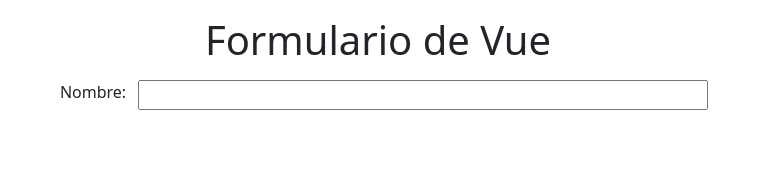
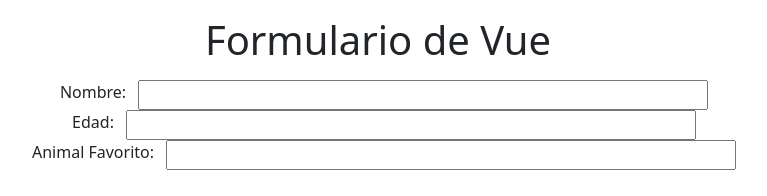
Before and after one commit to jalejandro13/vueForm, a plain HTML site: page index.html in a window 1280 px wide. Shown: the whole page, without its empty margins (262-1029 px from the left). Drawn offline with nearby package versions, Linux system fonts and the light colour scheme.

Commit message:
Se hizo el loop para los inouts pero falta darle estilo

```diff
--- a/index.html
+++ b/index.html
@@ -25,7 +25,7 @@
 
     <div id="app" v-cloak>
         <form class="container mt-3">
-            <input-div :tipo="informacionForm[0]['tipo']" v-model="informacionForm[0]['respuesta']" :etiqueta="informacionForm[0]['etiqueta']"  />
+            <input-div v-for="(infoInput, index) in informacionForm" :key="infoInput['etiqueta']" :tipo="infoInput['tipo']" v-model="infoInput['respuesta']" :etiqueta="infoInput['etiqueta']"  />
         </form>
     </div>
 </body>
--- a/index.js
+++ b/index.js
@@ -4,6 +4,16 @@ const app = Vue.createApp({
             informacionForm:[
                 {
                     etiqueta: 'Nombre',
+                    tipo: 'text',
+                    respuesta: ''
+                },
+                {
+                    etiqueta: 'Edad',
+                    tipo: 'number',
+                    respuesta: ''
+                },
+                {
+                    etiqueta: 'Animal Favorito',
                     tipo: 'text',
                     respuesta: ''
                 }
```
